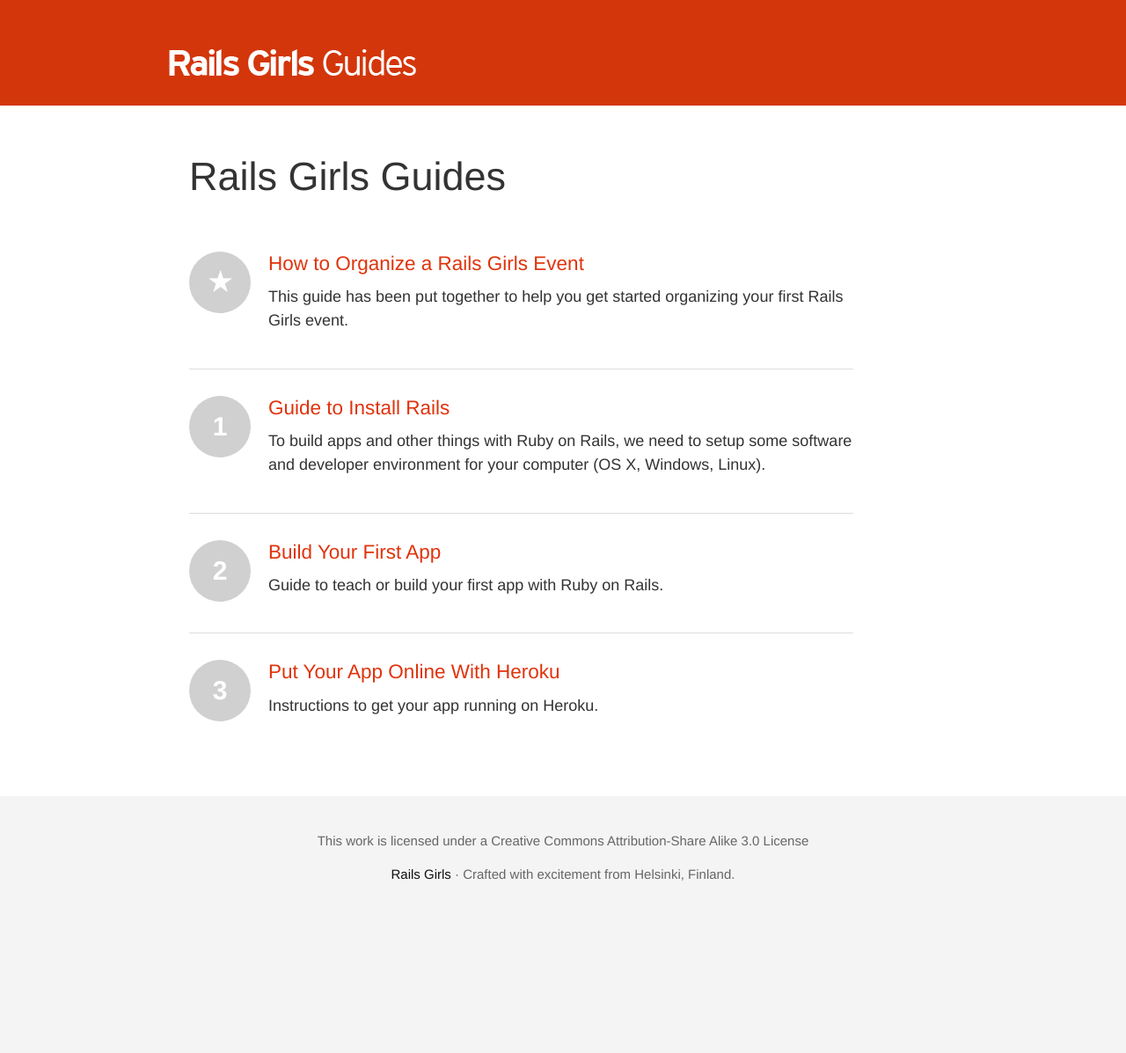
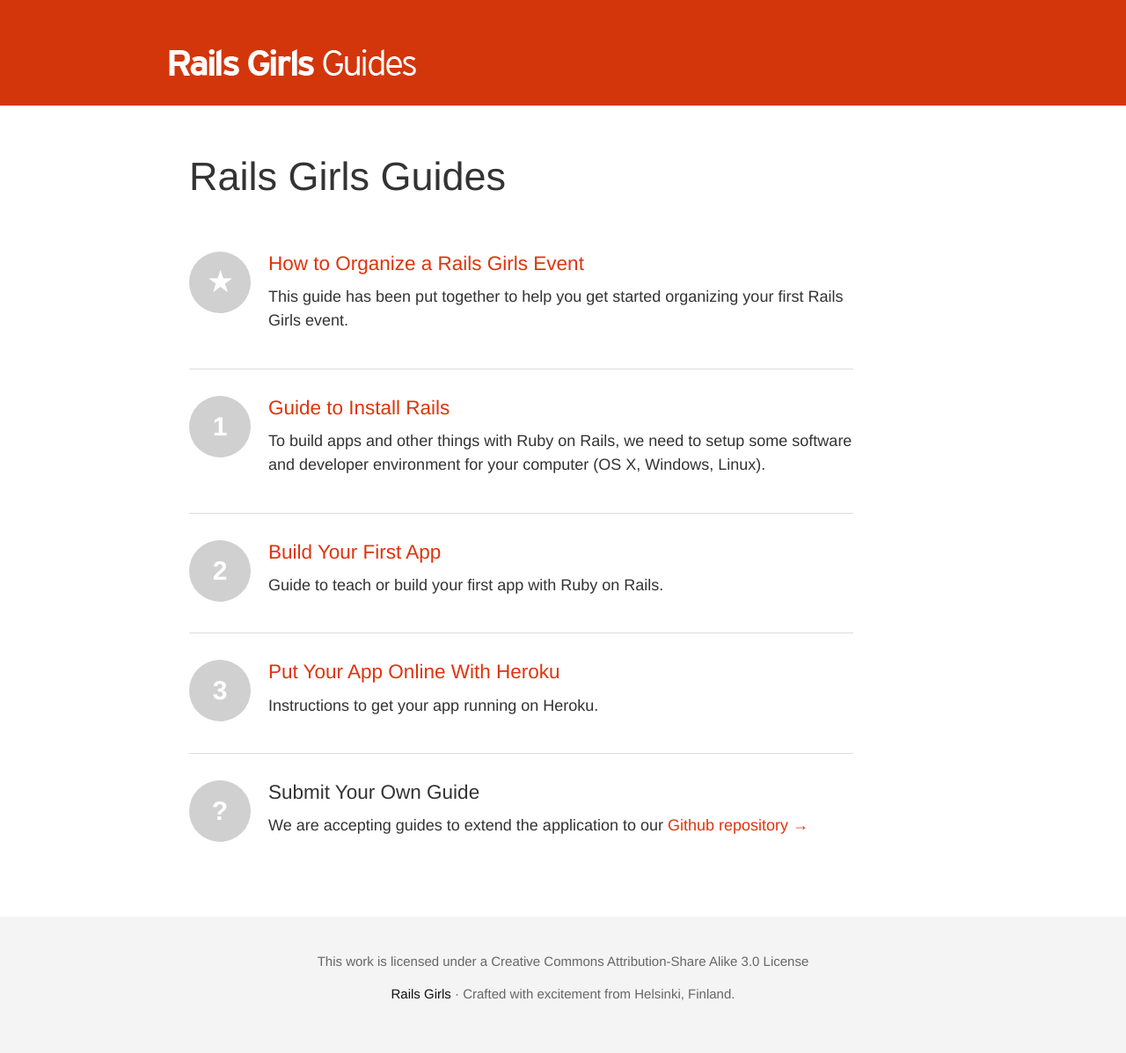
Before and after one commit to railsgirls/guides.railsgirls.com, a Jekyll site: the page built from index.html, in a window 1280 px wide. Shown: the whole page at 88% size. Built offline with Jekyll 4.4.1, drawn with Linux system fonts in a browser that asks for light colours; Markdown is read by kramdown in place of the engine named in the settings; before the commit the page ends 1060 px from its top, so only the background shows below that.

Commit message:
submit your own guide

```diff
--- a/index.html
+++ b/index.html
@@ -29,4 +29,9 @@
         <h3><a href="heroku">Put Your App Online With Heroku</a></h3>
         <p>Instructions to get your app running on Heroku.</p>
     </li>
+    <li>
+        <i>?</i>
+        <h3>Submit Your Own Guide</h3>
+        <p>We are accepting guides to extend the application to our <a href="http://github.com/railsgirls/railsgirls.github.com">Github repository &rarr;</a></p>
+    </li>
 </ul>
```
